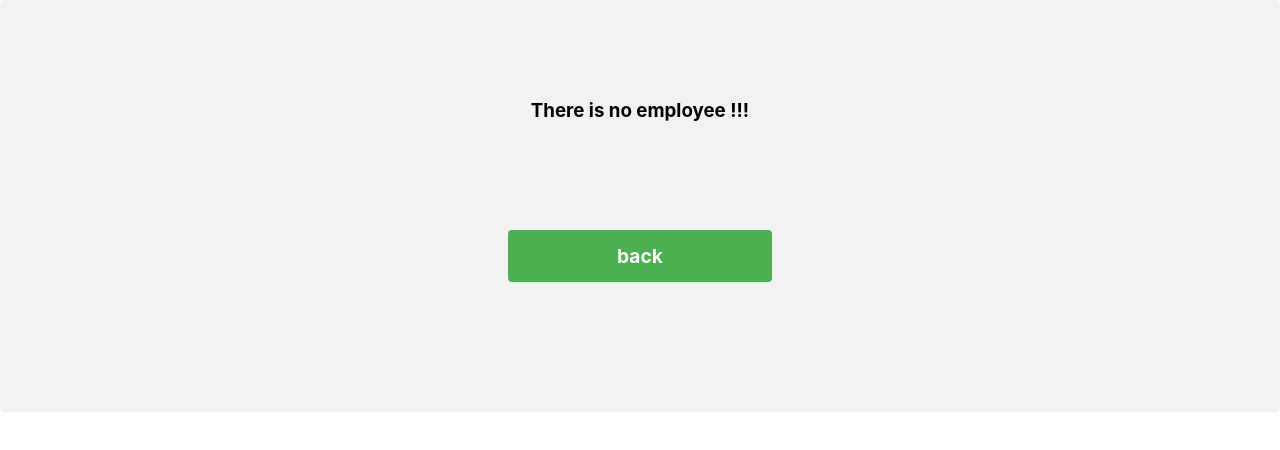
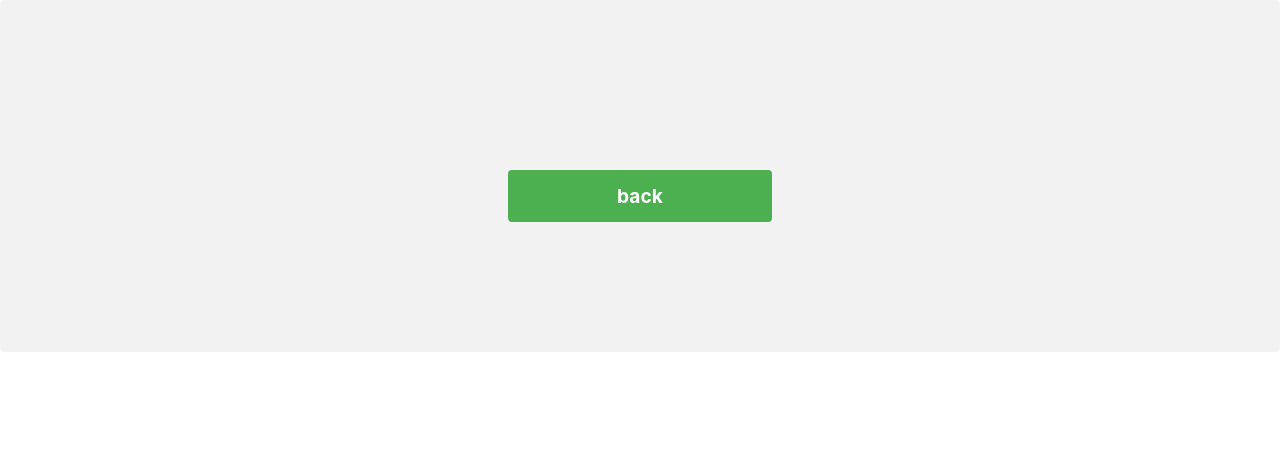
Before and after one commit to amirrezaazadi8/Employee-management-app, a React (Create React App) app: page /listemployee in a window 1280 px wide. Shown: the top 450 px of the page. Built offline with nearby package versions, Linux system fonts and the light colour scheme.

Commit message:
some changes added to the project now show all employees

```diff
--- a/src/components/listemployee/ListEmployee.js
+++ b/src/components/listemployee/ListEmployee.js
@@ -6,15 +6,17 @@ import { Link } from 'react-router-dom';
 
 const ListEmployee = () => {
 
-    const employee = useSelector(store => store.list.user);
-    const { firstName, lastName, email, salary, date } = employee;
+    const employees = useSelector(store => store.list.allEmployees);
+
+    // const { firstName, lastName, email, salary, date } = employee;
+
 
 
     return (
         <div>
 
             <div className="contain-table">
-                {firstName
+                {/* {firstName
                     ? <table className="style-table">
                         <thead>
                             <tr>
@@ -32,7 +34,7 @@ const ListEmployee = () => {
                         </tbody>
                     </table>
                     : <h3>There is no employee !!!</h3>
-                }
+                } */}
             </div>
 
             <div>
--- a/src/features/ListSlice.js
+++ b/src/features/ListSlice.js
@@ -2,13 +2,14 @@ import { createSlice } from "@reduxjs/toolkit";
 
 
 const initialState = {
-    user: {
+    employee: {
         firstName: '',
         lastName: '',
         email: '',
         salary: '',
         data: "",
-    }
+    },
+    allEmployees: []
 };
 
 
@@ -17,7 +18,14 @@ const listSlice = createSlice({
     initialState: initialState,
     reducers: {
         setUserPayload: (state, action) => {
-            state.user = action.payload
+            const newUser = action.payload
+            state.allEmployees.push({
+                firstName: newUser.firstName,
+                lastName: newUser.lastName,
+                email: newUser.email,
+                salary: newUser.salary,
+                data: newUser.data
+            })
         }
     }
 });
```
Also changed, not shown: src/components/addemployee/AddEmployee.js (+7 -8 lines).
